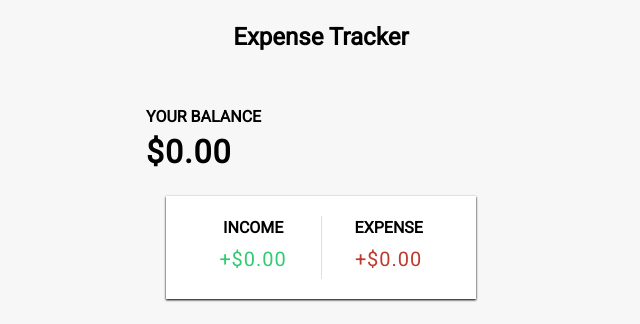
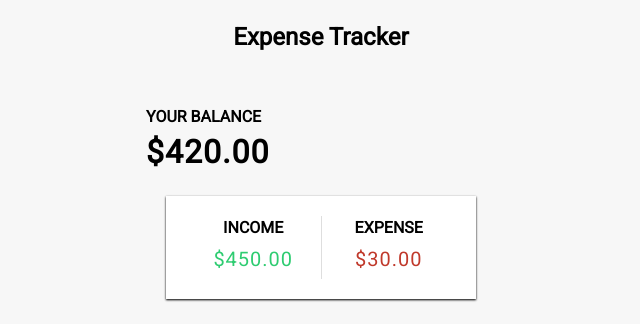
Before and after one commit to alext1112/expenseTracker, a plain HTML site: page index.html in a window 1280 px wide. Shown: the top 324 px of the page, without its empty margins (319-959 px from the left). Drawn offline with Linux system fonts and the light colour scheme.

Commit message:
added transactions javascript functionality into HTML

```diff
--- a/script.js
+++ b/script.js
@@ -33,11 +33,38 @@ function addTransactionDOM(transaction) {
   list.appendChild(item);
 }
 
+
+// Update balance, income, and expense
+function updateValues() {
+  const amounts = transactions.map(transaction => transaction.amount);
+
+  const total = amounts.reduce((acc, item) => (acc += item), 0).toFixed(2);
+
+  const income = amounts
+  .filter(item => item > 0)
+  .reduce((acc, item) => (acc += item), 0)
+  .toFixed(2);
+
+  const expense = (amounts
+  .filter(item => item < 0)
+  .reduce((acc, item) => (acc += item), 0) *
+  -1
+  )
+  .toFixed(2);
+
+  balance.innerText = `$${total}`;
+  money_plus.innerText = `$${income}`;
+  money_minus.innerText = `$${expense}`;
+}
+
+
+
 // Init app
 function init() {
   list.innerHTML = '';
 
   transactions.forEach(addTransactionDOM);
+  updateValues();
 }
 
 init();
```
Also changed, not shown: index.html (+2 -1 lines).
